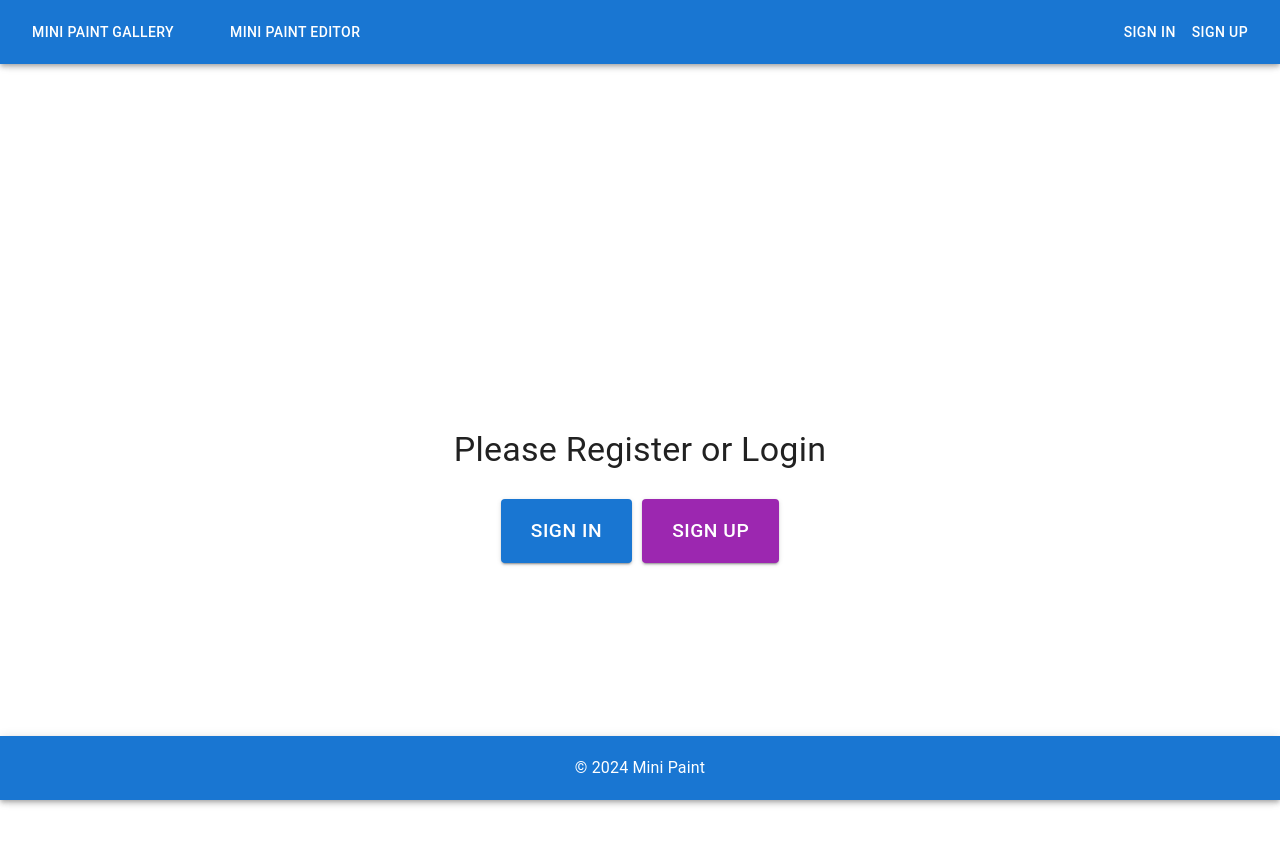
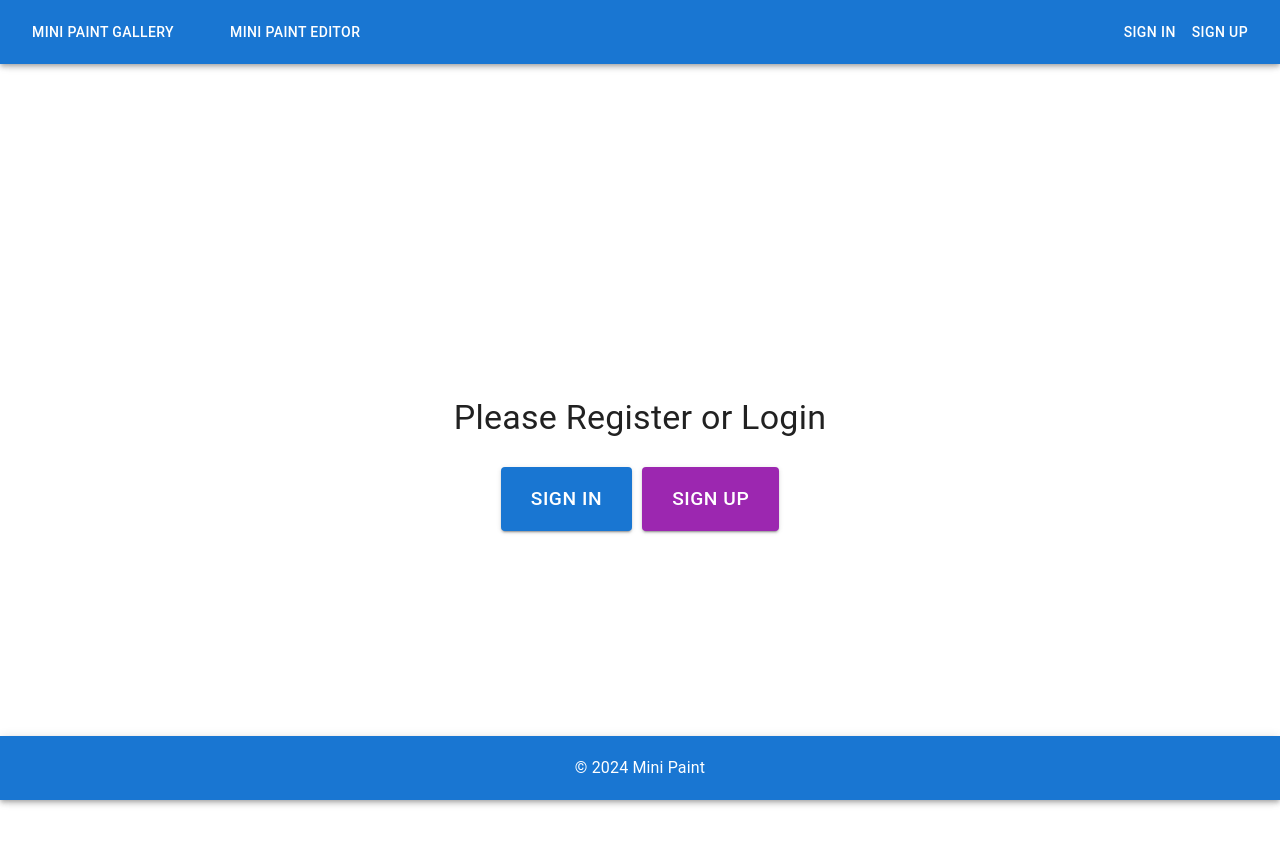
Before and after one commit to tenadopt/mini-paint, a React app: page /homepage in a window 1280 px wide. Shown: the top 844 px of the page. Built offline with nearby package versions, Linux system fonts and the light colour scheme; no server answers.

Commit message:
fix: remove fix gap, add Toolbar

```diff
--- a/src/widgets/AppLayout.tsx
+++ b/src/widgets/AppLayout.tsx
@@ -1,19 +1,20 @@
-import React, { ReactNode } from 'react';
+import React, {ReactNode} from 'react';
 import Header from 'widgets/Header/ui/Header';
 import Footer from 'widgets/Footer/ui/Footer';
-import { Box, Container } from '@mui/material';
+import {Box, Container, Toolbar} from '@mui/material';
 
-const AppLayout = ({ children }: { children: ReactNode }) => (
+const AppLayout = ({children}: { children: ReactNode }) => (
     <Box display="flex" flexDirection="column" minHeight="100vh">
-        <Header />
+        <Header/>
         <Container
             component="main"
             maxWidth="md"
-            sx={{ flexGrow: 1, pt: '96px', pb: 2 }}
+            sx={{flexGrow: 1, pb: 2}}
         >
+            <Toolbar/>
             {children}
         </Container>
-        <Footer />
+        <Footer/>
     </Box>
 );
 
```
